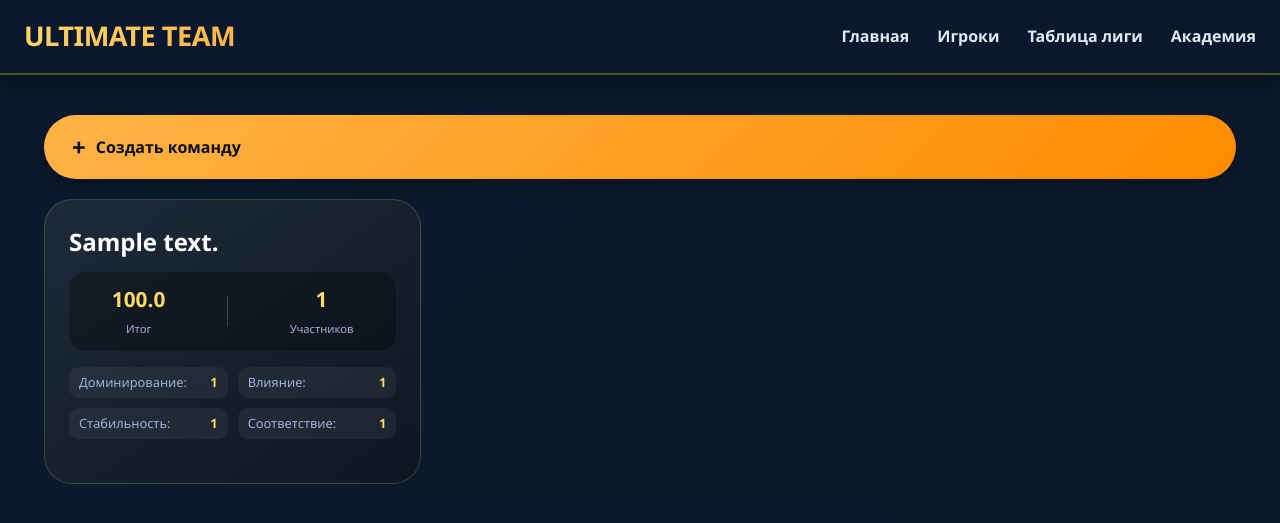
After one commit to BossOfCreeps/tula_hack_2026, a Django app: page /team/ in a window 1280 px wide. The commit adds this page. Shown: the top 523 px of the page. Run offline with Django 5.2, Linux system fonts and the light colour scheme; a user stored in the database is signed in; tables that the repository leaves empty hold one stand-in row (values such as "Sample post").

Commit message:
team_list

```diff
--- a/core/static/styles.css
+++ b/core/static/styles.css
@@ -496,6 +496,314 @@ body {
     color: #e2e8f0;
 }
 
+/* Дополнительные стили для страницы списка команд */
+.teams-container {
+    max-width: 1400px;
+    margin: 0 auto;
+    padding: 20px;
+}
+
+.teams-header {
+    text-align: center;
+    margin-bottom: 48px;
+}
+
+.teams-title {
+    font-size: 2.5rem;
+    font-weight: 800;
+    background: linear-gradient(135deg, #FFD966, #FFB347);
+    background-clip: text;
+    -webkit-background-clip: text;
+    color: transparent;
+    display: inline-flex;
+    align-items: center;
+    gap: 12px;
+}
+
+.title-icon {
+    font-size: 2.5rem;
+}
+
+.teams-subtitle {
+    color: #a0b3d9;
+    font-size: 1rem;
+    margin-top: 12px;
+}
+
+.teams-grid {
+    display: grid;
+    grid-template-columns: repeat(auto-fill, minmax(340px, 1fr));
+    gap: 30px;
+}
+
+.team-card-item {
+    background: linear-gradient(145deg, #1e2a3a, #0f1722);
+    border-radius: 28px;
+    overflow: hidden;
+    transition: transform 0.3s ease, box-shadow 0.3s;
+    border: 1px solid rgba(255, 209, 102, 0.2);
+    text-decoration: none;
+}
+
+.team-card-item:hover {
+    transform: translateY(-6px);
+    box-shadow: 0 20px 40px -12px rgba(0, 0, 0, 0.6);
+    border-color: rgba(255, 200, 80, 0.5);
+}
+
+.team-card-inner {
+    padding: 24px;
+}
+
+.team-card-header {
+    display: flex;
+    justify-content: space-between;
+    align-items: center;
+    margin-bottom: 20px;
+}
+
+.team-icon {
+    width: 70px;
+    height: 70px;
+    background: linear-gradient(135deg, #ffb347, #ff7e05);
+    border-radius: 20px;
+    display: flex;
+    align-items: center;
+    justify-content: center;
+    font-size: 2rem;
+    box-shadow: 0 8px 16px rgba(0, 0, 0, 0.3);
+    overflow: hidden;
+}
+
+.team-icon img {
+    width: 100%;
+    height: 100%;
+    object-fit: cover;
+}
+
+.team-icon-placeholder {
+    font-size: 2rem;
+}
+
+.team-power-badge {
+    text-align: center;
+    background: rgba(255, 180, 70, 0.15);
+    padding: 8px 16px;
+    border-radius: 40px;
+    border: 1px solid rgba(255, 200, 80, 0.4);
+}
+
+.power-value {
+    font-size: 1.8rem;
+    font-weight: 800;
+    color: #FFD966;
+    display: block;
+    line-height: 1;
+}
+
+.power-label {
+    font-size: 0.7rem;
+    text-transform: uppercase;
+    color: #a0b3d9;
+}
+
+.team-card-body {
+    margin-bottom: 20px;
+}
+
+.team-name {
+    font-size: 1.5rem;
+    font-weight: 700;
+    margin-bottom: 12px;
+    color: #fff;
+}
+
+.team-description {
+    color: #b8c7e7;
+    font-size: 0.85rem;
+    line-height: 1.5;
+    margin-bottom: 16px;
+}
+
+.team-stats {
+    display: flex;
+    align-items: center;
+    justify-content: space-around;
+    background: rgba(0, 0, 0, 0.3);
+    border-radius: 16px;
+    padding: 12px;
+    margin-bottom: 16px;
+}
+
+.stat-item {
+    text-align: center;
+}
+
+.stat-number {
+    font-size: 1.3rem;
+    font-weight: 800;
+    color: #FFD966;
+    display: block;
+}
+
+.stat-name {
+    font-size: 0.7rem;
+    color: #a0b3d9;
+}
+
+.stat-divider {
+    width: 1px;
+    height: 30px;
+    background: rgba(255, 255, 255, 0.2);
+}
+
+.team-attributes {
+    display: grid;
+    grid-template-columns: repeat(2, 1fr);
+    gap: 10px;
+}
+
+.attr {
+    display: flex;
+    justify-content: space-between;
+    font-size: 0.8rem;
+    padding: 6px 10px;
+    background: rgba(255, 255, 255, 0.05);
+    border-radius: 10px;
+}
+
+.attr span {
+    color: #a0b3d9;
+}
+
+.attr strong {
+    color: #FFD966;
+}
+
+.team-card-footer {
+    display: flex;
+    justify-content: space-between;
+    align-items: center;
+    margin-top: 20px;
+    padding-top: 16px;
+    border-top: 1px solid rgba(255, 255, 255, 0.1);
+}
+
+.btn-view {
+    background: linear-gradient(135deg, #ffb347, #ff8c00);
+    color: #0a0f1c;
+    padding: 8px 20px;
+    border-radius: 40px;
+    text-decoration: none;
+    font-weight: 700;
+    font-size: 0.85rem;
+    transition: all 0.2s;
+}
+
+.btn-view:hover {
+    transform: scale(1.02);
+    box-shadow: 0 4px 12px rgba(255, 140, 0, 0.4);
+}
+
+.team-actions {
+    display: flex;
+    gap: 12px;
+}
+
+.btn-icon {
+    text-decoration: none;
+    font-size: 1.1rem;
+    opacity: 0.7;
+    transition: opacity 0.2s;
+}
+
+.btn-icon:hover {
+    opacity: 1;
+}
+
+.btn-icon.delete:hover {
+    color: #ff6b6b;
+}
+
+.empty-state {
+    text-align: center;
+    padding: 60px 20px;
+    background: rgba(255, 255, 255, 0.03);
+    border-radius: 40px;
+    grid-column: 1 / -1;
+}
+
+.empty-icon {
+    font-size: 4rem;
+    margin-bottom: 20px;
+}
+
+.empty-state h3 {
+    font-size: 1.5rem;
+    margin-bottom: 10px;
+}
+
+.empty-state p {
+    color: #a0b3d9;
+    margin-bottom: 24px;
+}
+
+.btn-create {
+    background: #ffb347;
+    color: #0a0f1c;
+    padding: 12px 32px;
+    border-radius: 40px;
+    text-decoration: none;
+    font-weight: 700;
+    display: inline-block;
+}
+
+.create-team-fab {
+ margin: 20px 0;
+}
+
+.btn-create-team {
+    background: linear-gradient(135deg, #ffb347, #ff8c00);
+    color: #0a0f1c;
+    padding: 14px 28px;
+    border-radius: 60px;
+    text-decoration: none;
+    font-weight: 800;
+    display: flex;
+    align-items: center;
+    gap: 10px;
+    box-shadow: 0 8px 20px rgba(0, 0, 0, 0.3);
+    transition: transform 0.2s;
+}
+
+.btn-create-team:hover {
+    transform: scale(1.05);
+}
+
+.plus {
+    font-size: 1.5rem;
+    font-weight: 800;
+}
+
+@media (max-width: 768px) {
+    .teams-grid {
+        grid-template-columns: 1fr;
+    }
+
+    .teams-title {
+        font-size: 1.8rem;
+    }
+
+    .create-team-fab {
+        bottom: 20px;
+        right: 20px;
+    }
+
+    .btn-create-team {
+        padding: 10px 20px;
+        font-size: 0.9rem;
+    }
+}
 
 footer {
 }
--- /dev/null
+++ b/core/templates/base.html
@@ -0,0 +1,36 @@
+<!DOCTYPE html>
+{% load static %}
+<html lang="ru">
+    <head>
+        <meta charset="UTF-8">
+        <meta name="description">
+        <meta name="keywords">
+        <meta name="viewport"
+              content="width=device-width, initial-scale=1.0, user-scalable=yes">
+        <title>Карточки</title>
+        <link rel="stylesheet" href="{% static 'styles.css' %}">
+    </head>
+    <body>
+        <header class="header">
+            <div class="container">
+                <div class="logo">
+                    <h1>ULTIMATE TEAM</h1>
+                </div>
+                <div class="nav">
+                    <a href="#">Главная</a>
+                    <a href="#">Игроки</a>
+                    <a href="#">Таблица лиги</a>
+                    <a href="#">Академия</a>
+                </div>
+            </div>
+        </header>
+        <main class="container">
+            {% block main %}
+            {% endblock main %}
+        </main>
+        <footer>
+            {% block footer %}
+            {% endblock footer %}
+        </footer>
+    </body>
+</html>
--- /dev/null
+++ b/core/templates/core/team_list.html
@@ -0,0 +1,59 @@
+{% extends "base.html" %}
+{% block main %}
+    <div class="teams-container">
+        {% if user.is_authenticated and object_list %}
+            <div class="create-team-fab">
+                <a href="#" class="btn-create-team">
+                    <span class="plus">+</span> Создать команду
+                </a>
+            </div>
+        {% endif %}
+        <div class="teams-grid">
+            {% for team in object_list %}
+                <a href="{% url 'team-detail' team.id %}" class="team-card-item">
+                    <div class="team-card-inner">
+                        <div class="team-card-body">
+                            <h3 class="team-name">{{ team.description }}</h3>
+                            <div class="team-stats">
+                                <div class="stat-item">
+                                    <span class="stat-number">{{ team.dics_match }}</span>
+                                    <span class="stat-name">Итог</span>
+                                </div>
+                                <div class="stat-divider"></div>
+                                <div class="stat-item">
+                                    <span class="stat-number">{{ team.users.count }}</span>
+                                    <span class="stat-name">Участников</span>
+                                </div>
+                            </div>
+                            <div class="team-attributes">
+                                <div class="attr">
+                                    <span>Доминирование:</span>
+                                    <strong>{{ team.disc_d }}</strong>
+                                </div>
+                                <div class="attr">
+                                    <span>Влияние:</span>
+                                    <strong>{{ team.disc_i }}</strong>
+                                </div>
+                                <div class="attr">
+                                    <span>Стабильность:</span>
+                                    <strong>{{ team.disc_s }}</strong>
+                                </div>
+                                <div class="attr">
+                                    <span>Соответствие:</span>
+                                    <strong>{{ team.disc_c }}</strong>
+                                </div>
+                            </div>
+                        </div>
+                    </div>
+                </a>
+            {% empty %}
+                <div class="empty-state">
+                    <div class="empty-icon">🏗️</div>
+                    <h3>Пока нет команд</h3>
+                    <p>Создайте первую команду и начните собирать свой состав</p>
+                    {% if user.is_authenticated %}<a href="#" class="btn-create">Создать команду</a>{% endif %}
+                </div>
+            {% endfor %}
+        </div>
+    </div>
+{% endblock main %}
--- a/core/urls.py
+++ b/core/urls.py
@@ -1,8 +1,9 @@
 from django.urls import path
 
-from core.views import TeamDetailView, TeamUserRemoveView, TeamUserAddView
+from core.views import TeamDetailView, TeamUserRemoveView, TeamUserAddView, TeamListView
 
 urlpatterns = [
+    path("team/", TeamListView.as_view(), name="team-list"),
     path("team/<int:pk>/", TeamDetailView.as_view(), name="team-detail"),
     path("team_user/<int:team_id>/<int:user_id>/add", TeamUserAddView.as_view(), name="team_user-add"),
     path("team_user/<int:team_id>/<int:user_id>/remove", TeamUserRemoveView.as_view(), name="team_user-remove"),
--- a/core/views.py
+++ b/core/views.py
@@ -1,12 +1,18 @@
 from django.http import HttpResponseRedirect
-from django.views.generic import DetailView, View
+from django.views.generic import DetailView, View, ListView
 
 from core.models import Team
 from users.models import User
 
 
+class TeamListView(ListView):
+    def get_queryset(self):
+        return Team.objects.prefetch_related("users").filter(created_by=self.request.user)
+
+
 class TeamDetailView(DetailView):
-    queryset = Team.objects.prefetch_related("users").all()
+    def get_queryset(self):
+        return Team.objects.prefetch_related("users").filter(created_by=self.request.user)
 
     def get_context_data(self, **kwargs):
         return super().get_context_data(**kwargs) | {"all_users": User.objects.all()}
--- /dev/null
+++ b/djlint.toml
@@ -0,0 +1 @@
+ignore = ["H006"]
```
Also changed, not shown: core/templates/core/team_detail.html (+61 -75 lines), .pre-commit-config.yaml.
